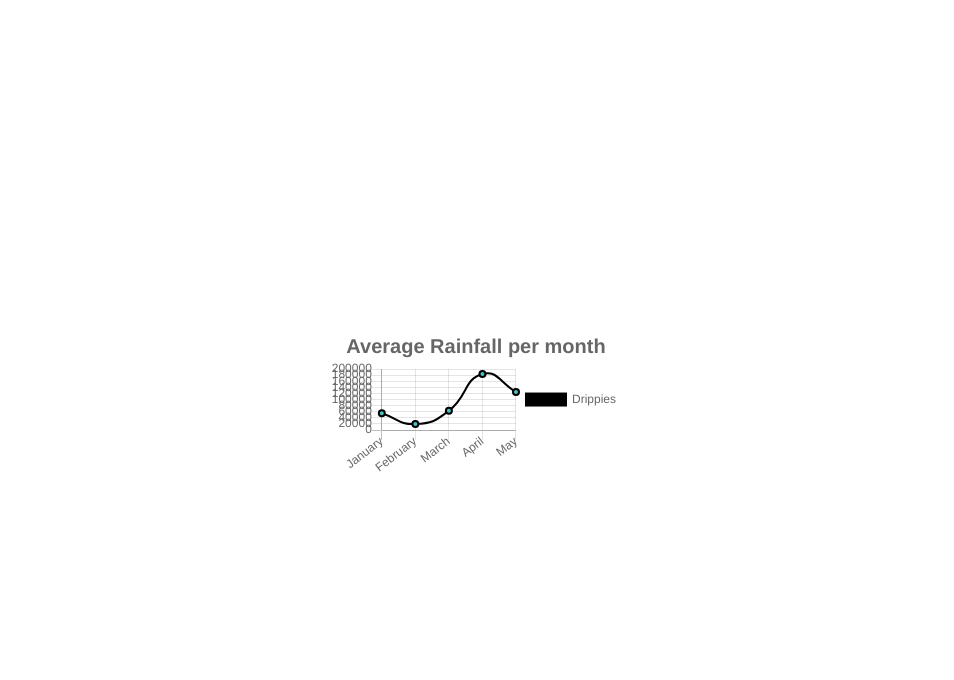
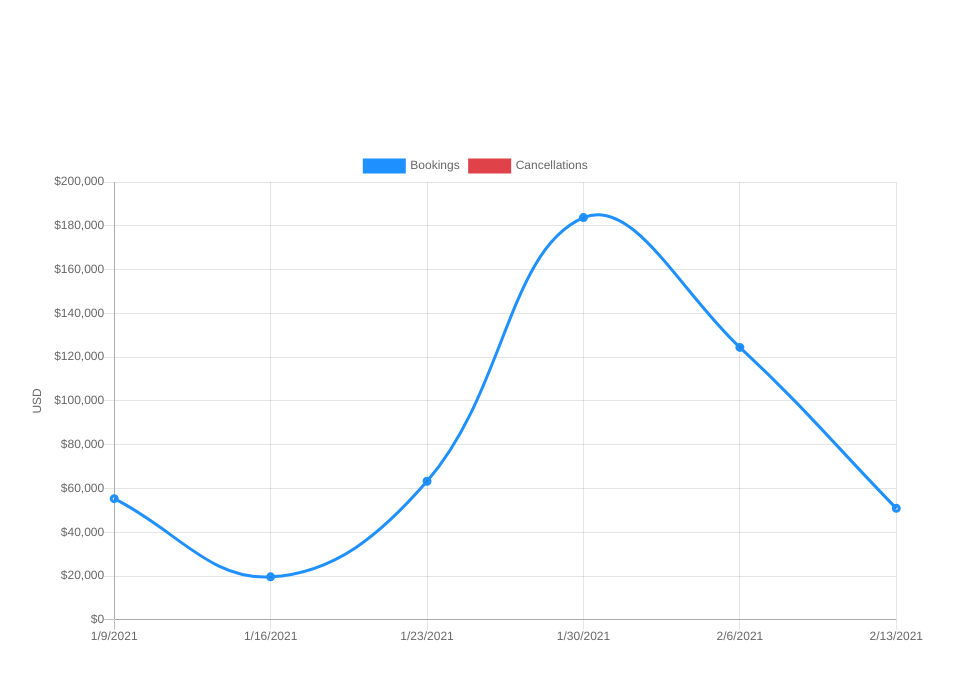
Before and after one commit to kevinsmasters/bookings-chart, a Next.js app: page / in a window 1280 px wide. Shown: the top 680 px of the page, without its empty margins (164-1118 px from the left). Built offline with nearby package versions, Linux system fonts and the light colour scheme.

Commit message:
updated data object and options. make chart bigger visually

```diff
--- a/components/BookingList.js
+++ b/components/BookingList.js
@@ -63,17 +63,22 @@ const BookingList = ({bookings, cancellations}) =>{
     }
 
     const data = {
-      labels: ["January", "February", "March", "April", "May"],
+      labels: days,
       datasets: [
         {
-          label: "Drippies",
-          fill: false,
-          lineTension: 0.5,
-          backgroundColor: "rgba(75,192,192,1)",
-          borderColor: "rgba(0,0,0,1)",
-          borderWidth: 2,
-          data: bookingTotal
-        }
+          label: 'Bookings',
+          data: bookingTotal,
+          borderColor: "#1E90FF",
+          borderWidth: 3,
+          fill: false
+        },
+        {
+          label: 'Cancellations',
+          data: cancelTotal,
+          borderColor: "#df4248",
+          borderWidth: 3,
+          fill: false
+        },
       ]
     };
 
@@ -81,15 +86,33 @@ const BookingList = ({bookings, cancellations}) =>{
         <div>
         <Line
           data={data}
+          height={500}
+          width={900}
           options={{
-            title: {
-              display: true,
-              text: "Average Rainfall per month",
-              fontSize: 20
+            spanGaps: true,
+            legend: {
+              display: true
             },
-            legend: {
-              display: true,
-              position: "right"
+            scales: {
+              xAxes: [{
+                display: true
+              }],
+              yAxes: [{
+                  scaleLabel: {
+                      display: true,
+                      labelString: 'USD'
+                  },
+                display: true,
+                ticks: {
+                    // Include a dollar sign in the ticks
+                    callback: function(value, index, values) {
+                        value = value.toString();
+                        value = value.split(/(?=(?:...)*$)/);
+                        value = value.join(',');
+                        return '$' + value;
+                    }
+                }
+              }],
             }
           }}
         />
--- a/pages/index.js
+++ b/pages/index.js
@@ -13,7 +13,9 @@ export default function Home({bookings, cancellations}) {
       </Head>
 
       <main>
-        <BookingList bookings={bookings, cancellations} />
+        <div className="container mx-auto">
+            <BookingList bookings={bookings, cancellations} />
+        </div>
       </main>
     </div>
   )
```
